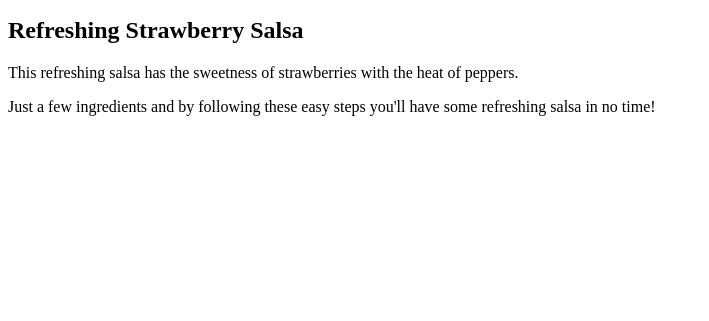
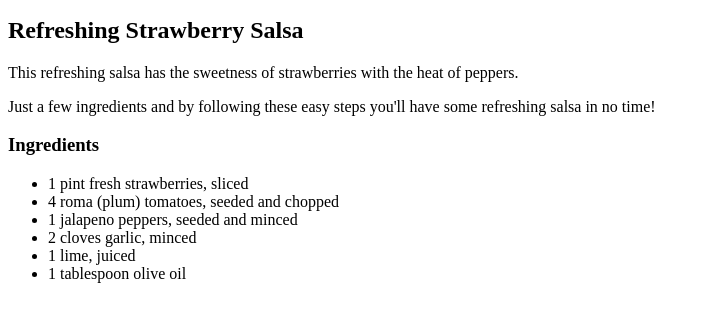
Before and after one commit to ChrisRaiz/odin-recipes, a plain HTML site: page recipes/strawberry-salsa.html in a window 1280 px wide. Shown: the part 101-422 px from the top of the page, without its empty margins (0-709 px from the left). Drawn offline with Linux system fonts and the light colour scheme.

Commit message:
add ingredients list

```diff
--- a/recipes/strawberry-salsa.html
+++ b/recipes/strawberry-salsa.html
@@ -6,10 +6,27 @@
     </head>
 
     <body>
+<!-- Page Name -->
         <h1>Strawberry Salsa</h1>
+
+<!-- Image of the salsa -->
         <img href="../img/strawberrysalsa.webp" alt="strawberry salsa with peppers">
         <h2>Refreshing Strawberry Salsa</h2>
+
+<!-- Description of the salsa recipe -->
         <p>This refreshing salsa has the sweetness of strawberries with the heat of peppers.</p>
         <p>Just a few ingredients and by following these easy steps you'll have some refreshing salsa in no time!</p>
+
+<!-- Ingredients list -->
+        <h3>Ingredients</h3>
+        <ul>
+            <li>1 pint fresh strawberries, sliced</li>
+            <li>4 roma (plum) tomatoes, seeded and chopped</li>
+            <li>1 jalapeno peppers, seeded and minced</li>
+            <li>2 cloves garlic, minced</li>
+            <li>1 lime, juiced</li>
+            <li>1 tablespoon olive oil</li>
+        </ul>
+
     </body>
 </html>
```
